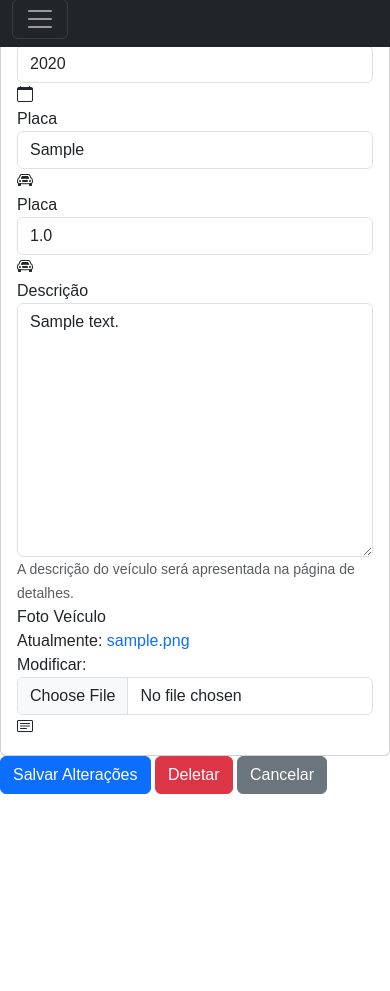
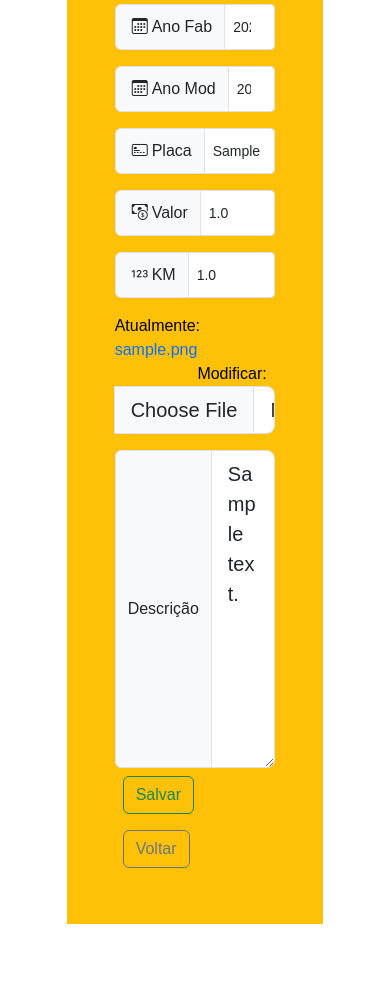
Before and after one commit to Eduardo-Alves1/carros, a Django app: page /car/1/update in a window 390 px wide. Shown: the part 309-1300 px from the top of the page. Before the commit the page ends 1103 px from the top, so only its background shows below. Run offline with Django 5.2, Linux system fonts and the light colour scheme; a user stored in the database is signed in; tables that the repository leaves empty hold one stand-in row (values such as "Sample post"); some libraries are stand-ins or nearby versions.

Commit message:
Layout Update

```diff
--- a/app/templates/base.html
+++ b/app/templates/base.html
@@ -28,7 +28,7 @@
 <body>
     <nav class="navbar navbar-dark bg-dark fixed-top">
         <div class="container-fluid">
-            <a href="{% url 'cars_list' %}"><img src="{% static '' %}" alt="ImageAqui"></a>
+            <a href="{% url 'cars_list' %}"><img src="{% static 'img/png/logo.png' %}" style="width: 50px" alt="ImageAqui"></a>
             <button class="navbar-toggler" type="button" data-bs-toggle="offcanvas"
                 data-bs-target="#offcanvasDarkNavbar" aria-controls="offcanvasDarkNavbar"
                 aria-label="Toggle navigation">
--- a/cars/models.py
+++ b/cars/models.py
@@ -7,6 +7,7 @@ class Brand(models.Model):
 
     def __str__(self):
         return self.name
+
 
 # CREATING A TABLE OF CARS
 class Car(models.Model):
--- a/cars/templates/car_update.html
+++ b/cars/templates/car_update.html
@@ -3,153 +3,141 @@
 {% load widget_tweaks %}
 
 <header>
-    <link rel="stylesheet" href="{% static 'css/app.css' %}">
-    <link rel="stylesheet" href="{% static 'css/app-dark.css'%}">
+    <title>{% block title %} Novo Veículo{% endblock title %}</title>
+    <!--BOOTSTRAP-->
+<link href="https://cdn.jsdelivr.net/npm/bootstrap@5.3.3/dist/css/bootstrap.min.css" rel="stylesheet"
+integrity="sha384-QWTKZyjpPEjISv5WaRU9OFeRpok6YctnYmDr5pNlyT2bRjXh0JMhjY6hW+ALEwIH" crossorigin="anonymous">
+
+<!--ICONS-->
 <link rel="stylesheet" href="https://cdn.jsdelivr.net/npm/bootstrap-icons@1.11.3/font/bootstrap-icons.min.css">
+<script src="https://kit.fontawesome.com/e82709bc65.js" crossorigin="anonymous"></script>
+
+<!--GOOGLE FONTS-->
+<link rel="preconnect" href="https://fonts.googleapis.com">
+<link rel="preconnect" href="https://fonts.gstatic.com" crossorigin>
+<link href="https://fonts.googleapis.com/css2?family=Fira+Sans:ital,wght@0,100;0,200;0,300;0,400;0,500;0,600;0,700;0,800;0,900;1,100;1,200;1,300;1,400;1,500;1,600;1,700;1,800;1,900&family=Playfair+Display:ital,wght@0,400..900;1,400..900&display=swap" rel="stylesheet">
+
+<link rel="stylesheet" href="{% static 'css/app.css' %}" />
+<link rel="stylesheet" href="{% static 'font/font.css' %}" />
 
 </header>
 
+{% block body %}
+<body>
     {% block content %}
 
-<div id="main">
-    <div class="page-heading">
+    <div class="container  text-bg-warning my-10 p-5">
+
         <form method="post" enctype="multipart/form-data">
             {% csrf_token %}
-                <div class="card">
-                    <div class="card-header">
-                        <h2 class="card-title">Editar Carro</h2>
-                    </div>
-                    <div class="card-content">
-                        <div class="card-body">
-                            <div class="form form-vertical">
-                                <div class="form-body">
             <div class="row">
-                                        <div class="col-12">
-                                            <div class="form-group has-icon-left">
-                                                <label for="car-model">Modelo</label>
-                                                <div class="position-relative">
-                                                    {{ form.model|add_class:"form-control form-input input-required"|attr:'placeholder:Informe o Modelo do Carro'}}
-                                                    <div class="form-control-icon">
-                                                        <i class="bi bi-car-front-fill"></i>
-                                                    </div>
-                                                </div>
+                <h1 class="text-center">Novo Veículo</h1>
+
+                    <div class="col-lg-6 col-md-6 col-sm-12">
+                        <!--Modelo do VEículo-->
+                        <div class="input-group mb-3">
+                            <span class="input-group-text" id="basic-addon1"><i class="bi bi-car-front-fill m-1"></i>Modelo</span>
+                            {{form.model|add_class:"form-control form-control-sm  input-required"|attr:"placeholder: Modelo do veículo"}}
                         </div>
                     </div>
 
-                                        <div class="col-12">
-                                            <div class="form-group has-icon-left">
-                                                <label for="first-name-icon">Marca do Veículo</label>
-                                                <div class="position-relative">
-                                                    {{ form.brand|add_class:"form-control choices form-select"}}
-                                                    <div class="form-control-icon">
-                                                        <i class="bi bi-check2-square"></i>
-                                                    </div>
-                                                </div>
+                    <div class="col-lg-6 col-md-6 col-sm-12">
+                        <!--Marca Veículo-->
+                        <div class="input-group mb-3">
+                            <span class="input-group-text" id="basic-addon1"><i class="bi bi-check-lg m-1"></i>Marca</span>
+                            {{form.brand|add_class:"form-select form-control-sm input-required"|attr:"placeholder: Marca do veículo"}}
+
                         </div>
                     </div>
 
-                                        <div class="col-12">
-                                            <div class="form-group has-icon-left">
-                                                <label for="first-name-icon">Ano de Fabricação</label>
-                                                <div class="position-relative">
-                                                    {{ form.factory_year|add_class:"form-control form-input input-required"|attr:'placeholder:Informe Ano de Fabricação'}}
-                                                    <div class="form-control-icon">
-                                                        <i class="bi bi-calendar"></i>
-                                                    </div>
-                                                </div>
+                    <div class="col-lg-4 col-md-5 col-sm-12">
+                        <!--Ano FAbricação-->
+                        <div class="input-group mb-3">
+                            <span class="input-group-text" id="basic-addon1"><i class="bi bi-calendar3 m-1"></i>Ano Fab</span>
+                            {{form.factory_year|add_class:"form-control form-control-sm input-required"|attr:"placeholder: Ano de Fabricação"}}
+
+
                         </div>
                     </div>
 
-                                        <div class="col-12">
-                                            <div class="form-group has-icon-left">
-                                                <label for="first-name-icon">Ano Modelo</label>
-                                                <div class="position-relative">
-                                                    {{ form.model_year|add_class:"form-control form-input input-required"|attr:'placeholder:Informe Ano do Modelo'}}
-                                                    <div class="form-control-icon">
-                                                        <i class="bi bi-calendar"></i>
+                    <div class="col-lg-4 col-md-5 col-sm-12">
+                        <!--Ano Modelo-->
+                        <div class="input-group mb-3">
+                            <span class="input-group-text" id="basic-addon1"><i class="bi bi-calendar3 m-1"></i>Ano Mod</span>
+                            {{form.model_year|add_class:"form-control form-control-sm input-required"|attr:"placeholder: Ano Modelo"}}
+
                         </div>
                     </div>
+
+                    <div class="col-lg-3 col-md-5 col-sm-12">
+                        <!--placa-->
+                        <div class="input-group mb-3">
+                            <span class="input-group-text" id="basic-addon1"><i class="bi bi-credit-card-2-front m-1"></i>Placa</span>
+                            {{form.plate|add_class:"form-control form-control-sm input-required"|attr:"placeholder: EX.. ABC1234"}}
+
                         </div>
+                    </div>
+
+                    <div class="col-lg-3 col-md-5 col-sm-12">
+                        <!--VALOR-->
+                        <div class="input-group mb-3">
+                            <span class="input-group-text" id="basic-addon1"><i class="bi bi-cash-coin m-1"></i>Valor</span>
+                            {{form.value|add_class:"form-control form-control-sm input-required"|attr:"placeholder:$"}}
+                            {% if form.value.errors %}
+                                <div class="invalid-feedback">
+                                    {% for error in form.value.erros %}
+                                        <div>{{ error }}</div>
+                                    {% endfor %}
+                                </div>
+                            {% endif %}
+
+                        </div>
+                    </div>
+
+                    <div class="col-lg-3 col-md-5 col-sm-12">
+                        <!--KM-->
+                        <div class="input-group mb-3">
+                            <span class="input-group-text" id="basic-addon1"><i class="bi bi-123 m-1"></i>KM</span>
+                            {{form.km|add_class:"form-control form-control-sm input-required"|attr:"placeholder: KM"}}
+
+                        </div>
+                    </div>
+
+                    <div class="col-lg-6 col-md-9 col-sm-12">
+                        <!--Foto-->
+                        <div class="input-group mb-3">
+                            {{form.photo|add_class:"form-control form-control-lg input-required id=formFileLg"|attr:"placeholder: KM"}}
+                        </div>
+                    </div>
+
+                    <div class="class col-lg-6 col-md-9 col-sm-12" >
+                        <div class="input-group" >
+                            <span class="input-group-text">Descrição</span>
+                            {{ form.description|add_class:"form-control form-control-lg input-required aria-label=Descrição"}}
+                        </div>
+                    </div>
+
+            <div>
+                <button class="btn btn-outline-success m-2" type="POST">Salvar</button>
+                <a href="{% url 'car_detail' pk=object.pk %}" class="btn btn-outline-secondary m-2">Voltar</a>
+            </div>
+        </form>
+
     </div>
 
 
 
-                                        <div class="col-12">
-                                            <div class="form-group has-icon-left">
-                                                <label for="first-name-icon">Placa</label>
-                                                <div class="position-relative">
-                                                    {{ form.plate|add_class:"form-control form-input input-required"|attr:'placeholder:Informe a Placa do Veículo'}}
-                                                    <div class="form-control-icon">
-                                                        <i class="bi bi-car-front"></i>
-                                                    </div>
-                                                </div>
-                                            </div>
-                                        </div>
-
-                                        <div class="col-12">
-                                            <div class="form-group has-icon-left">
-                                                <label for="first-name-icon">Placa</label>
-                                                <div class="position-relative">
-                                                    {{ form.value|add_class:"form-control form-input input-required"|attr:'placeholder:Informe o Valor do Veículo'}}
-                                                    <div class="form-control-icon">
-                                                        <i class="bi bi-car-front"></i>
-                                                    </div>
-                                                </div>
-                                            </div>
-                                        </div>
-                                        <div class="col-12">
-                                            <div>
-                                                 <label for="first-name-icon">Descrição</label>
-                                                 {{ form.description|add_class:"form-control form-textarea"|attr:'placeholder:Informe uma Descrição do Veículo'}}
-                                                 <small class="form-text text-muted">A descrição do veículo será apresentada na página de detalhes.</small>
-
-                                            </div>
-                                        </div>
-
-                                        <div class="col-12">
-                                            <div class="form-group">
-                                                <label for="formFile">Foto Veículo</label>
-                                                <div class="position-relative">
-                                                    {{ form.photo|add_class:"form-control file formFile form-input input-required"|attr:'placeholder:Foto do Veículo'}}
-                                                     <div class="form-control-icon">
-                                                        <i class="bi bi-card-text"></i>
-                                                     </div>
 
 
-                                                </div>
-                                            </div>
-                                        </div>
-                                    </div>
-                                </div>
-                            </div>
-                        </div>
-                    </div>
-                </div>
 
 
-    </div>
-
-
-    <div>
-        <div class="buttons-container">
-
-            {% if user.is_authenticated %}
-            <input type="submit" value="Salvar Alterações" class="btn btn-primary">
-            <a href="{% url 'car_delete' pk=object.pk%}" class="btn btn-danger">Deletar</a>
-            <a href="{% url 'cars_list' %}" class="btn btn-secondary">Cancelar</a>
-
-            {% else %}
-            <p>Você precisa estar logado para editar um carro.</p>
-            <a href="{% url 'login' %}" class="btn btn-primary">Login</a>
-
-            {% endif %}
-        </div>
-
-    </div>
-
-    </form>
-
-
-</div>
 
     {% endblock content %}
+
+    <script src="https://cdn.jsdelivr.net/npm/bootstrap@5.3.3/dist/js/bootstrap.bundle.min.js"
+    integrity="sha384-YvpcrYf0tY3lHB60NNkmXc5s9fDVZLESaAA55NDzOxhy9GkcIdslK1eN7N6jIeHz"
+    crossorigin="anonymous"></script>
+
+    <script src="{% static 'js/scripts.js'%}"></script>
+</body>
+{% endblock body %}
--- a/static/css/app.css
+++ b/static/css/app.css
@@ -2,8 +2,10 @@ a {
     text-decoration: none !important;
 }
 
-body {
+body{
     font-family: 'Fira Sans', sans-serif;
+    padding: 50pt;
+
 
   }
 
```
Also changed, not shown: cars/templates/car_detail.html (+13 -1 lines), cars/templates/new_car.html (+120 -99 lines), static/img/1024python_icon (1).png (added), static/img/4518857_python_icon.png (added), static/img/favicon.png (added). Lines whose indentation alone changed are shown as unchanged.
